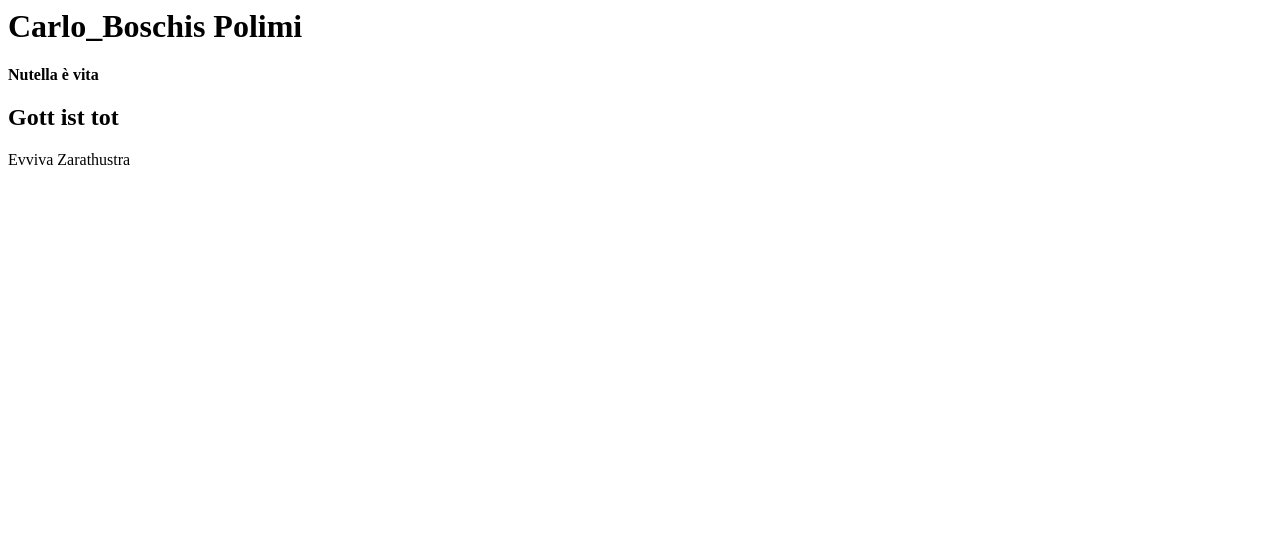
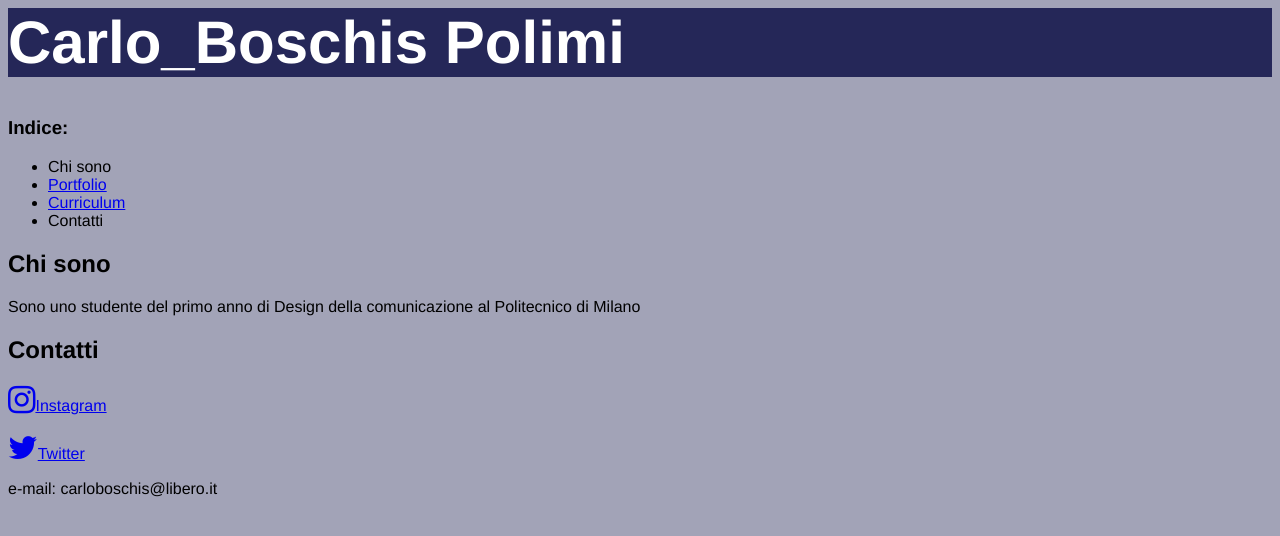
Before and after one commit to CarloBoschis/polimi, a plain HTML site: page index.html in a window 1280 px wide. Drawn offline with Linux system fonts and the light colour scheme.

Commit message:
Aggiornamento

```diff
--- a/index.html
+++ b/index.html
@@ -1,9 +1,18 @@
 <html>
+<link rel="stylesheet" href="https://cdnjs.cloudflare.com/ajax/libs/font-awesome/4.7.0/css/font-awesome.min.css">
+<link rel="stylesheet" href="style.css">
 <meta charset="utf-8"/>
-<h1>Carlo_Boschis Polimi</h1>
-<p>
-  <b>Nutella è vita</b>
-</p>
-<h2>Gott ist tot</h2>
-<p>Evviva Zarathustra</p>
-</html>
+<h1 style="font-size:60px">Carlo_Boschis Polimi</h1>
+<h3 style="font-weight:bold">Indice:</h3>
+<ul>
+  <li>Chi sono</li>
+  <li><a href="portfolio.html">Portfolio</a></li>
+  <li><a href="curriculum.html">Curriculum</a></li>
+  <li>Contatti</li>
+</ul>
+<h2>Chi sono</h2>
+<p>Sono uno studente del primo anno di Design della comunicazione al Politecnico di Milano</p>
+<h2>Contatti</h2>
+<p><a href="https://www.instagram.com/carlo_boschis/?hl=it"><i class="fa fa-instagram fa-2x"></i>Instagram</a></p>
+<p><a href="https://twitter.com/NopeYiersan"><i class="fa fa-twitter fa-2x"></i>Twitter</a></p>
+<p>e-mail: carloboschis@libero.it<p>
--- /dev/null
+++ b/style.css
@@ -0,0 +1,8 @@
+h1 {
+  color:white;
+  background-color:#252758;
+}
+body {
+  font-family: "Helvetica Neue", Helvetica, Arial, sans-serif;
+  background-color: #A2A3B7;
+}
```
Also changed, not shown: curriculum.html (added, +6 -0 lines), portfolio.html (added, +4 -0 lines).
